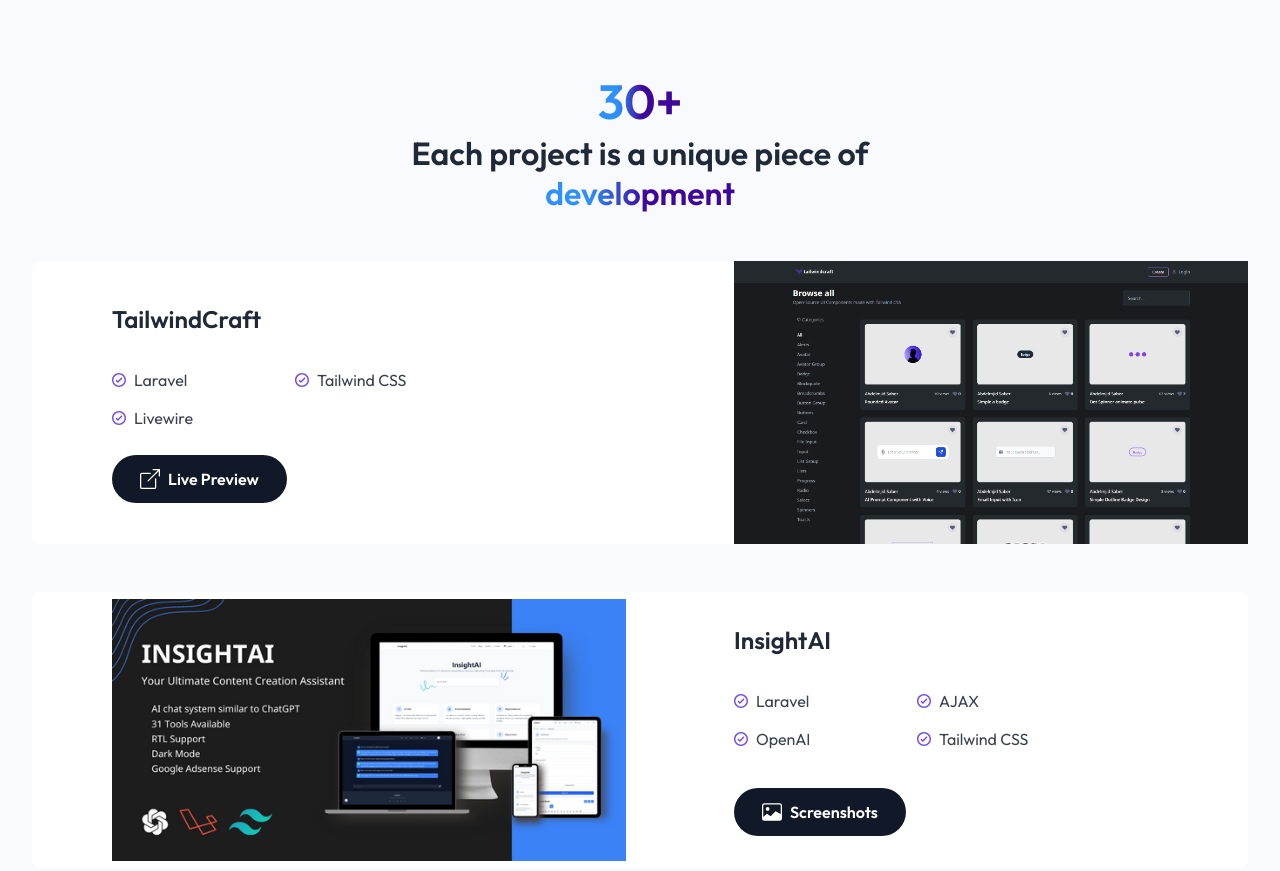
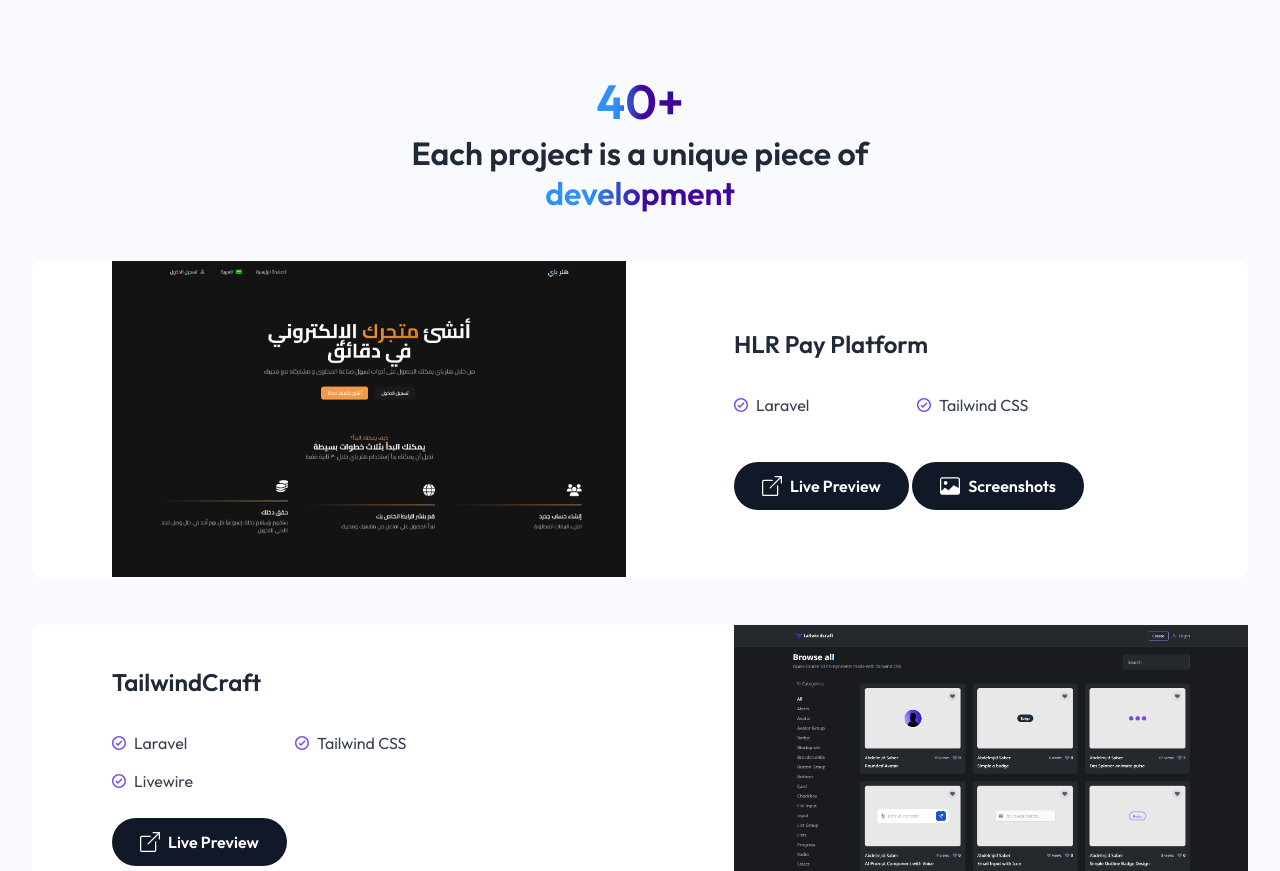
Before and after one commit to megoxv/portfolio-old, a website: page src/index.html in a window 1280 px wide. Shown: the part 1247-2118 px from the top of the page. Drawn offline with Linux system fonts and the light colour scheme.

Commit message:
add new project

```diff
--- a/src/assets/js/main.js
+++ b/src/assets/js/main.js
@@ -1,5 +1,6 @@
 AOS.init();
 
+Fancybox.bind('[data-fancybox="hlrpay"]')
 Fancybox.bind('[data-fancybox="insightAI"]')
 Fancybox.bind('[data-fancybox="promptGen"]')
 Fancybox.bind('[data-fancybox="groupsPro"]')
--- a/src/index.html
+++ b/src/index.html
@@ -185,11 +185,57 @@
     <section id="projects" class="container max-w-7xl w-full mx-auto px-4 sm:px-6 lg:px-8">
         <div class="max-w-[620px] mx-auto text-center">
             <h1 class="text-4xl md:text-5xl font-semibold mb-2">
-                <span style="background: linear-gradient(90.22deg, #2e90fa 23.44%, #3f069b 53.4%);-webkit-background-clip: text;-webkit-text-fill-color: transparent;">30+</span>
+                <span style="background: linear-gradient(90.22deg, #2e90fa 23.44%, #3f069b 53.4%);-webkit-background-clip: text;-webkit-text-fill-color: transparent;">40+</span>
             </h1>
             <h4 class="text-2xl md:text-[32px] font-semibold text-gray-800 dark:text-white text-center leading-10 mb-12">Each project is a unique piece of <span style=" background: linear-gradient(90.22deg, #2e90fa 23.44%, #3f069b 53.4%); -webkit-background-clip: text; -webkit-text-fill-color: transparent; ">development</span></h4>
         </div>
         <div>
+            <!-- HLRPay Project -->
+            <div class="grid grid-cols-1 lg:grid-cols-2 items-center gap-x-7 bg-white dark:bg-dark rounded-lg mb-12 aos-init aos-animate" data-aos="fade-up">
+                <img class="max-w-full relative z-[1] md:pl-[80px] mb-20 lg:mb-0 mx-auto lg:mx-0" src="assets/images/hlrpay/PreviewImage.png" alt="preview image" loading="lazy">
+                <div class="p-8 lg:pl-20">
+                    <h5 class="text-[22px] md:text-2xl font-semibold text-gray-800 mb-8">HLR Pay Platform</h5>
+                    <ul class="pb-6 columns-2 max-w-[350px] w-full">
+                        <li>
+                            <div class="flex items-center mb-3">
+                            <svg class="mr-2 w-[14px] h-[14px] fill-primary-500" width="14" height="14" viewBox="0 0 14 14" xmlns="http://www.w3.org/2000/svg">
+                                <path d="M7 14C3.15 14 0 10.85 0 7C0 3.15 3.15 0 7 0C10.85 0 14 3.15 14 7C14 10.85 10.85 14 7 14ZM7 1.45833C3.96667 1.45833 1.45833 3.96667 1.45833 7C1.45833 10.0333 3.96667 12.5417 7 12.5417C10.0333 12.5417 12.5417 10.0333 12.5417 7C12.5417 3.96667 10.0333 1.45833 7 1.45833Z"></path>
+                                <path d="M5.89154 9.74154C5.71654 9.74154 5.4832 9.6832 5.36654 9.5082L3.9082 8.04987C3.61654 7.7582 3.61654 7.29154 3.9082 6.99987C4.19987 6.7082 4.66654 6.7082 4.9582 6.99987L5.89154 7.9332L9.04154 4.7832C9.3332 4.49154 9.79987 4.49154 10.0915 4.7832C10.3832 5.07487 10.3832 5.54154 10.0915 5.8332L6.41654 9.5082C6.24154 9.6832 6.06654 9.74154 5.89154 9.74154Z"></path>
+                            </svg>
+                            <p class="dark:text-gray-500 text-gray-700">Laravel</p>
+                            </div>
+                        </li>
+                        <li>
+                            <div class="flex items-center mb-3">
+                            <svg class="mr-2 w-[14px] h-[14px] fill-primary-500" width="14" height="14" viewBox="0 0 14 14" xmlns="http://www.w3.org/2000/svg">
+                                <path d="M7 14C3.15 14 0 10.85 0 7C0 3.15 3.15 0 7 0C10.85 0 14 3.15 14 7C14 10.85 10.85 14 7 14ZM7 1.45833C3.96667 1.45833 1.45833 3.96667 1.45833 7C1.45833 10.0333 3.96667 12.5417 7 12.5417C10.0333 12.5417 12.5417 10.0333 12.5417 7C12.5417 3.96667 10.0333 1.45833 7 1.45833Z"></path>
+                                <path d="M5.89154 9.74154C5.71654 9.74154 5.4832 9.6832 5.36654 9.5082L3.9082 8.04987C3.61654 7.7582 3.61654 7.29154 3.9082 6.99987C4.19987 6.7082 4.66654 6.7082 4.9582 6.99987L5.89154 7.9332L9.04154 4.7832C9.3332 4.49154 9.79987 4.49154 10.0915 4.7832C10.3832 5.07487 10.3832 5.54154 10.0915 5.8332L6.41654 9.5082C6.24154 9.6832 6.06654 9.74154 5.89154 9.74154Z"></path>
+                            </svg>
+                            <p class="dark:text-gray-500 text-gray-700">Tailwind CSS</p>
+                            </div>
+                        </li>
+                    </ul>
+                    <div>
+                        <a href="https://hlrpay.com" target="_blank" class="inline-flex items-center text-center bg-gray-900 dark:bg-white hover:bg-gray-800 dark:hover:bg-slate-100 text-white dark:text-gray-700 font-semibold px-5 md:px-7 py-2 md:py-3 rounded-full">
+                            <svg xmlns="http://www.w3.org/2000/svg" width="20" height="20" fill="currentColor" class="bi bi-box-arrow-up-right mr-2" viewBox="0 0 16 16">
+                                <path fill-rule="evenodd" d="M8.636 3.5a.5.5 0 0 0-.5-.5H1.5A1.5 1.5 0 0 0 0 4.5v10A1.5 1.5 0 0 0 1.5 16h10a1.5 1.5 0 0 0 1.5-1.5V7.864a.5.5 0 0 0-1 0V14.5a.5.5 0 0 1-.5.5h-10a.5.5 0 0 1-.5-.5v-10a.5.5 0 0 1 .5-.5h6.636a.5.5 0 0 0 .5-.5z"/>
+                                <path fill-rule="evenodd" d="M16 .5a.5.5 0 0 0-.5-.5h-5a.5.5 0 0 0 0 1h3.793L6.146 9.146a.5.5 0 1 0 .708.708L15 1.707V5.5a.5.5 0 0 0 1 0v-5z"/>
+                            </svg>
+                            Live Preview
+                        </a>
+                        <button data-fancybox="hlrpay" data-src="assets/images/hlrpay/1.png" class="inline-flex items-center text-center bg-gray-900 dark:bg-white hover:bg-gray-800 dark:hover:bg-slate-100 text-white dark:text-gray-700 font-semibold px-5 md:px-7 py-2 md:py-3 rounded-full" style="margin-top: 8px;">
+                            <svg xmlns="http://www.w3.org/2000/svg" width="20" height="20" fill="currentColor" class="bi bi-image mr-2" viewBox="0 0 16 16">
+                                <path d="M6.002 5.5a1.5 1.5 0 1 1-3 0 1.5 1.5 0 0 1 3 0z"/>
+                                <path d="M2.002 1a2 2 0 0 0-2 2v10a2 2 0 0 0 2 2h12a2 2 0 0 0 2-2V3a2 2 0 0 0-2-2h-12zm12 1a1 1 0 0 1 1 1v6.5l-3.777-1.947a.5.5 0 0 0-.577.093l-3.71 3.71-2.66-1.772a.5.5 0 0 0-.63.062L1.002 12V3a1 1 0 0 1 1-1h12z"/>
+                            </svg>
+                            Screenshots
+                        </button>
+                        <span data-fancybox="hlrpay" data-src="assets/images/hlrpay/2.png"></span>
+                        <span data-fancybox="hlrpay" data-src="assets/images/hlrpay/3.png"></span>
+                    </div>
+                </div>
+            </div>
+            <!-- End HLRPay Project -->
             <!-- TailwindCraft Project -->
             <div class="grid grid-cols-1 lg:grid-cols-2 items-center gap-x-7 bg-white dark:bg-dark rounded-lg mb-12 aos-init aos-animate" data-aos="fade-up">
                 <div class="p-8 lg:pl-20">
```
Also changed, not shown: src/assets/images/hlrpay/1.png (added), src/assets/images/hlrpay/2.png (added), src/assets/images/hlrpay/3.png (added), src/assets/images/hlrpay/PreviewImage.png (added).
